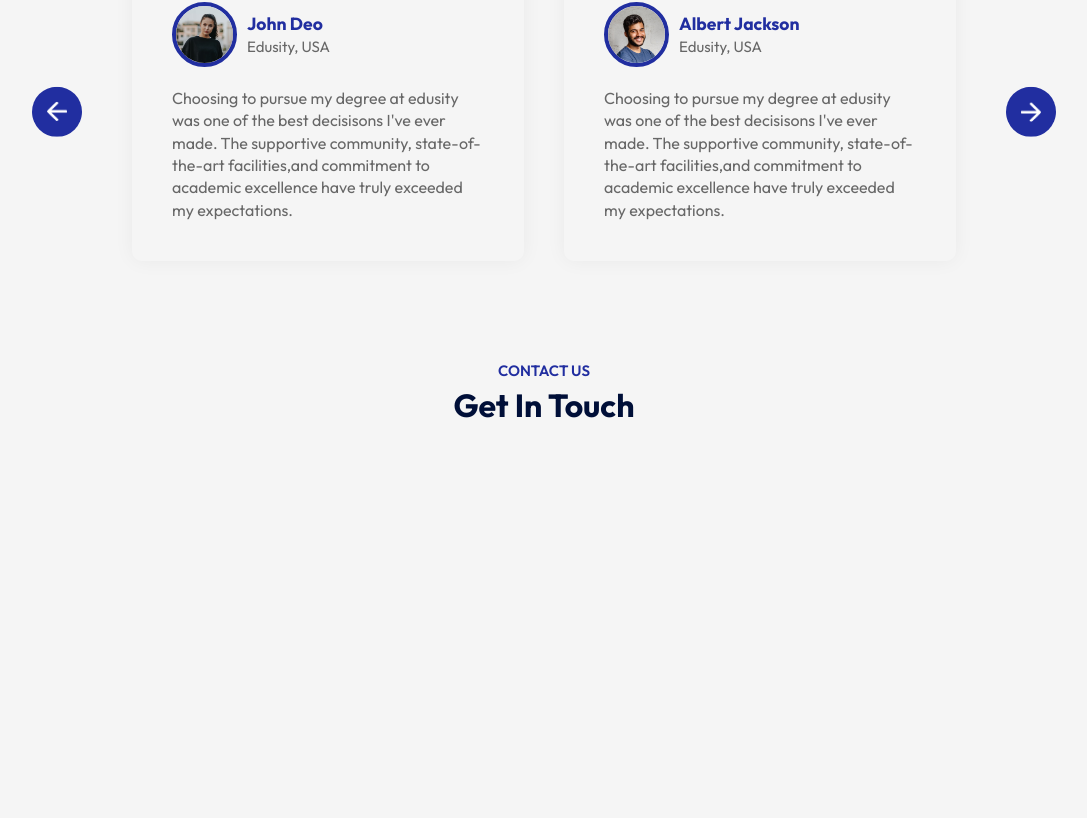
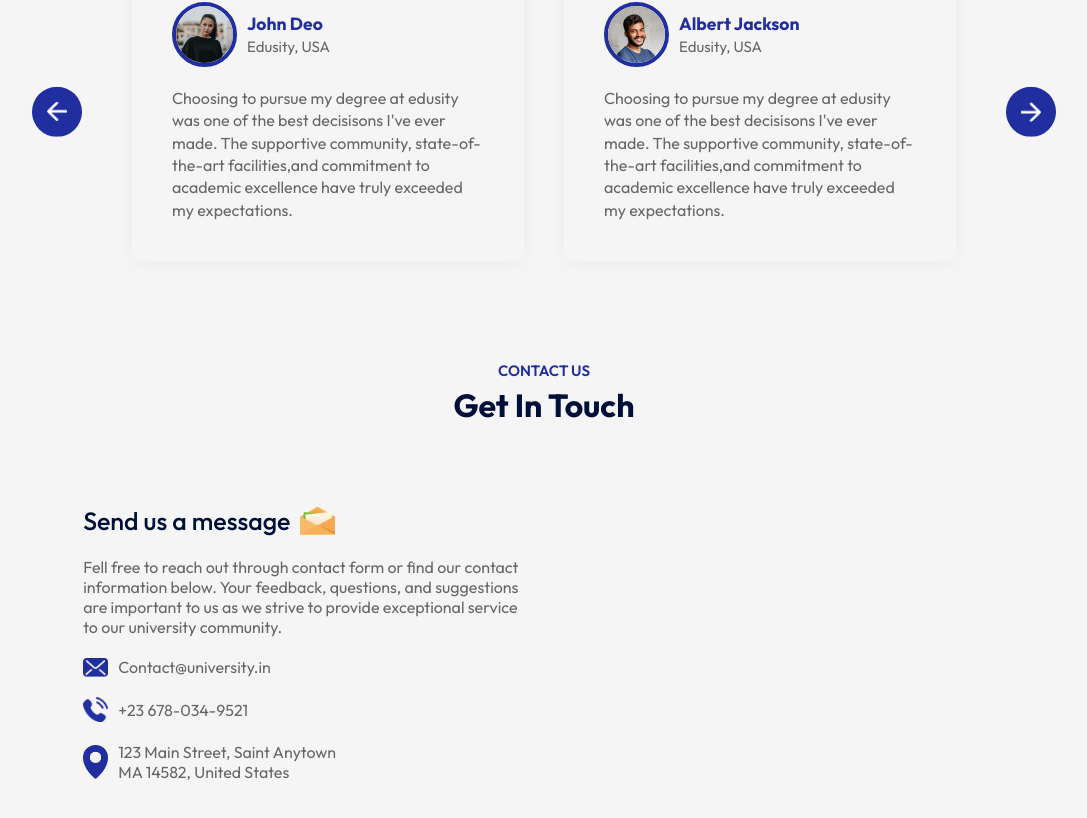
Before and after one commit to AvinashKalwale/university, a React (Vite) app in the folder educationSity/: page / in a window 1280 px wide. Shown: the part 2679-3497 px from the top of the page, without its empty margins (96-1183 px from the left). Before the commit the page ends 3134 px from the top, so only its background shows below. Built offline with nearby package versions, Linux system fonts and the light colour scheme.

Commit message:
contact component added and one column added

```diff
--- a/educationSity/src/App.jsx
+++ b/educationSity/src/App.jsx
@@ -6,6 +6,7 @@
 import About from './components/About/About'
 import Campus from './components/Campus/Campus'
 import Testimonials from './components/Testimonials/Testimonials'
+import Contact from './components/Contact/Contact'
 
 const App = () => {
   return (
@@ -21,6 +22,7 @@
       <Title subTitle='TESTIMONIALS ' title='What Student Says'/>
       <Testimonials/>
       <Title subTitle='Contact Us ' title='Get In Touch'/>
+      <Contact/>
       </div>
     </div>
   )
--- /dev/null
+++ b/educationSity/src/components/Contact/Contact.css
@@ -0,0 +1,40 @@
+.contact{
+    margin: 80px auto;
+    max-width: 90%;
+    display: flex;
+    align-content: center;
+    justify-content: space-between;
+}
+
+.contact-col{
+    flex-basis: 48%;
+    color: #676767;
+}
+
+.contact-col h3{
+    color: #000F38;
+    font-weight: 500;
+    font-size: 25px;
+    display: flex;
+    align-items: center;
+    margin-bottom: 20px;
+}
+
+.contact-col h3 img{
+    width: 35px;
+    margin-left: 10px;
+}
+.contact-col p{
+    max-width: 450px;
+   list-style: 0.3;
+}
+
+.contact-col ul li {
+    display: flex;
+    align-items: center;
+    margin: 20px 0;
+}
+.contact-col ul li img{
+width: 25px;
+margin-right: 10px;
+}
--- /dev/null
+++ b/educationSity/src/components/Contact/Contact.jsx
@@ -0,0 +1,29 @@
+import React from 'react';
+import './Contact.css'
+import msg_icon from '../../assets/msg-icon.png'
+import mail_icon from '../../assets/mail-icon.png'
+import location_icon from '../../assets/location-icon.png'
+import phone_icon from '../../assets/phone-icon.png'
+
+const Contact = () => {
+  return (
+    <div className='contact'>
+        <div className='contact-col'>
+            <h3>Send us a message <img src={msg_icon} alt=''/></h3>
+            <p>Fell free to reach out through contact form or find our contact
+            information below. Your feedback, questions, and suggestions are
+            important to us as we strive to provide exceptional service to our
+            university community.</p>
+            <ul>
+                <li><img src={mail_icon} alt=''/> Contact@university.in</li>
+                <li> <img src={phone_icon} alt=''/>+23 678-034-9521</li>
+                <li> <img src={location_icon} alt=''/>123 Main Street, Saint Anytown<br/>MA 14582, United States</li>
+
+            </ul>
+        </div>
+        <div className='contact-col'></div>
+    </div>
+  )
+}
+
+export default Contact
```
